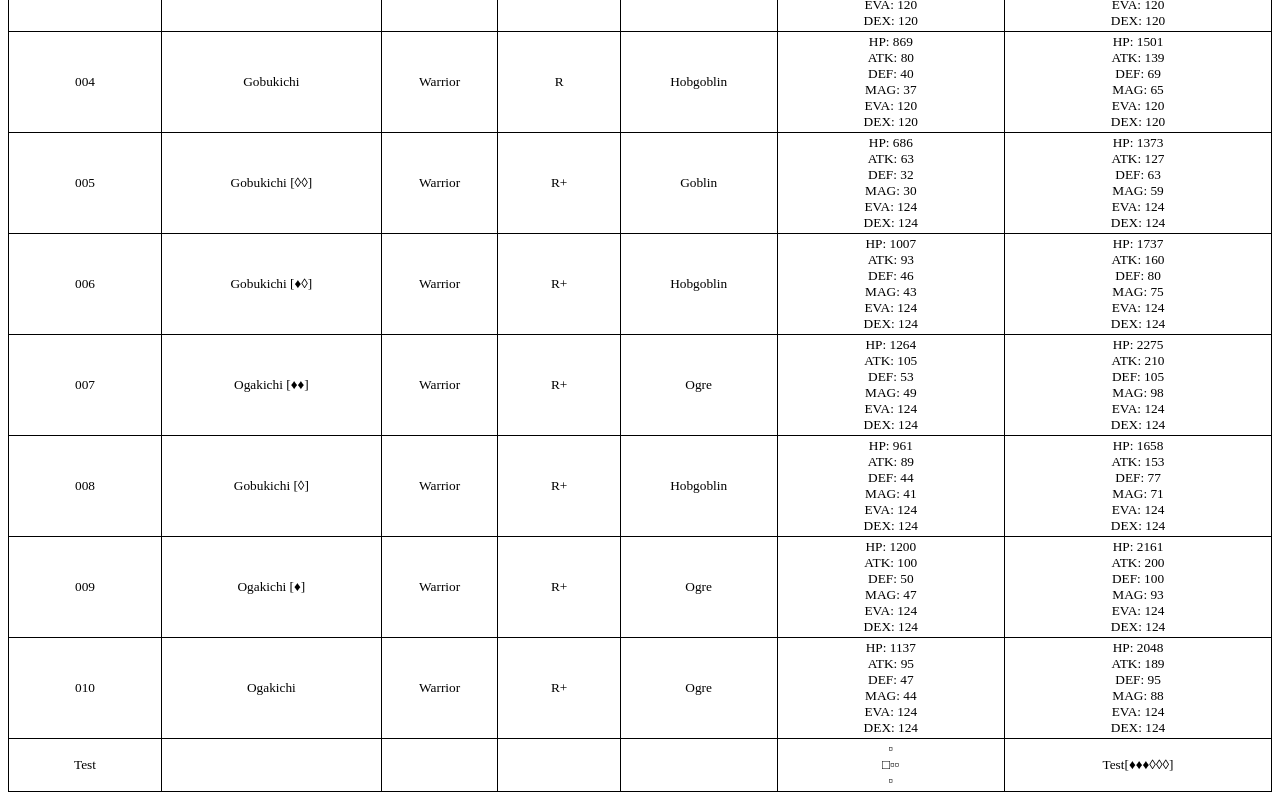
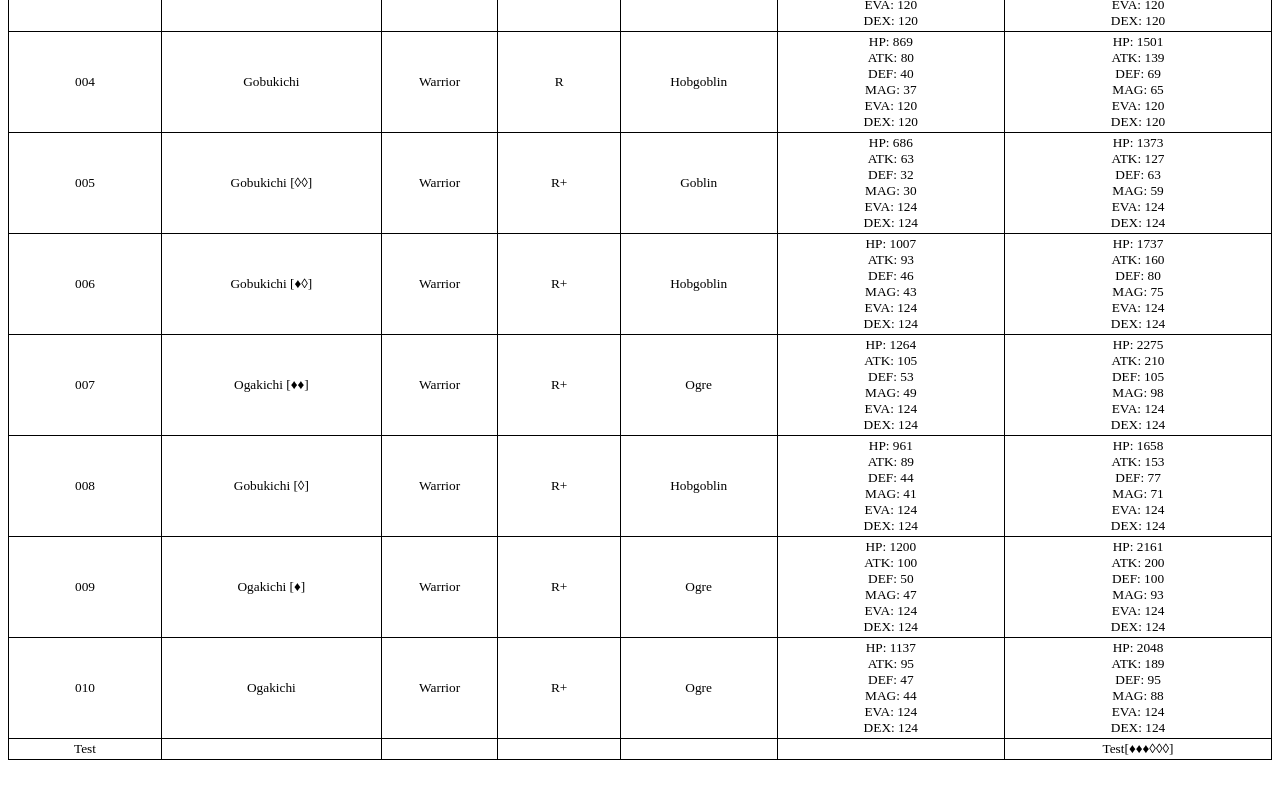
Before and after one commit to remontgrc/remontgrc, a plain HTML site: page index.html in a window 1280 px wide. Shown: the part 440-1240 px from the top of the page. After the commit the page ends 1208 px from the top, so only its background shows below. Drawn offline with Linux system fonts and the light colour scheme.

Commit message:
Update index.html

```diff
--- a/index.html
+++ b/index.html
@@ -139,7 +139,7 @@
 		<td style="text-align: center"></td>
 		<td style="text-align: center"></td>
 		<td style="text-align: center; font-size: 28pt"></td>
-		<td>&#9643;<br>&#9633;&#9643;&#9643;<br>&#9643; </td>
+		<td></td>
 		<td>Test[&diams;&diams;&diams;&loz;&loz;&loz;]</td>
 	</tr>
 </table>
```
